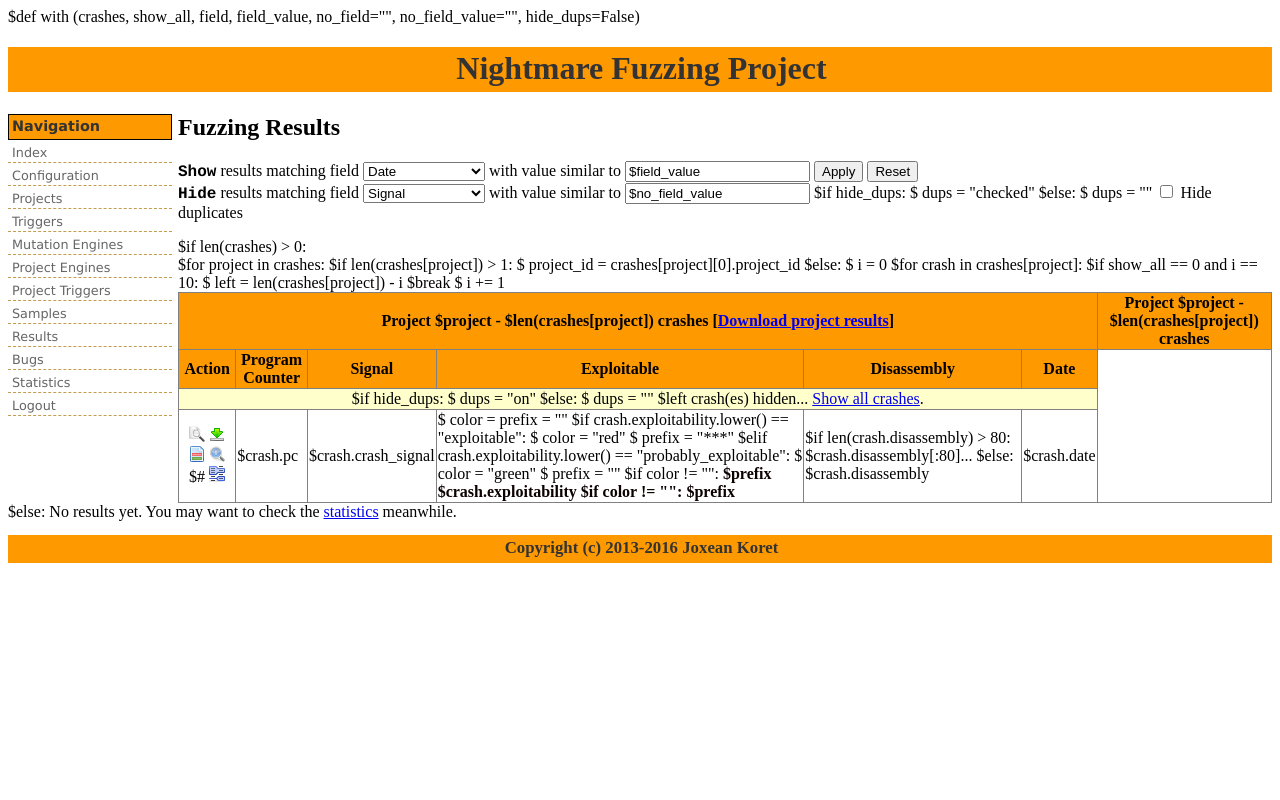
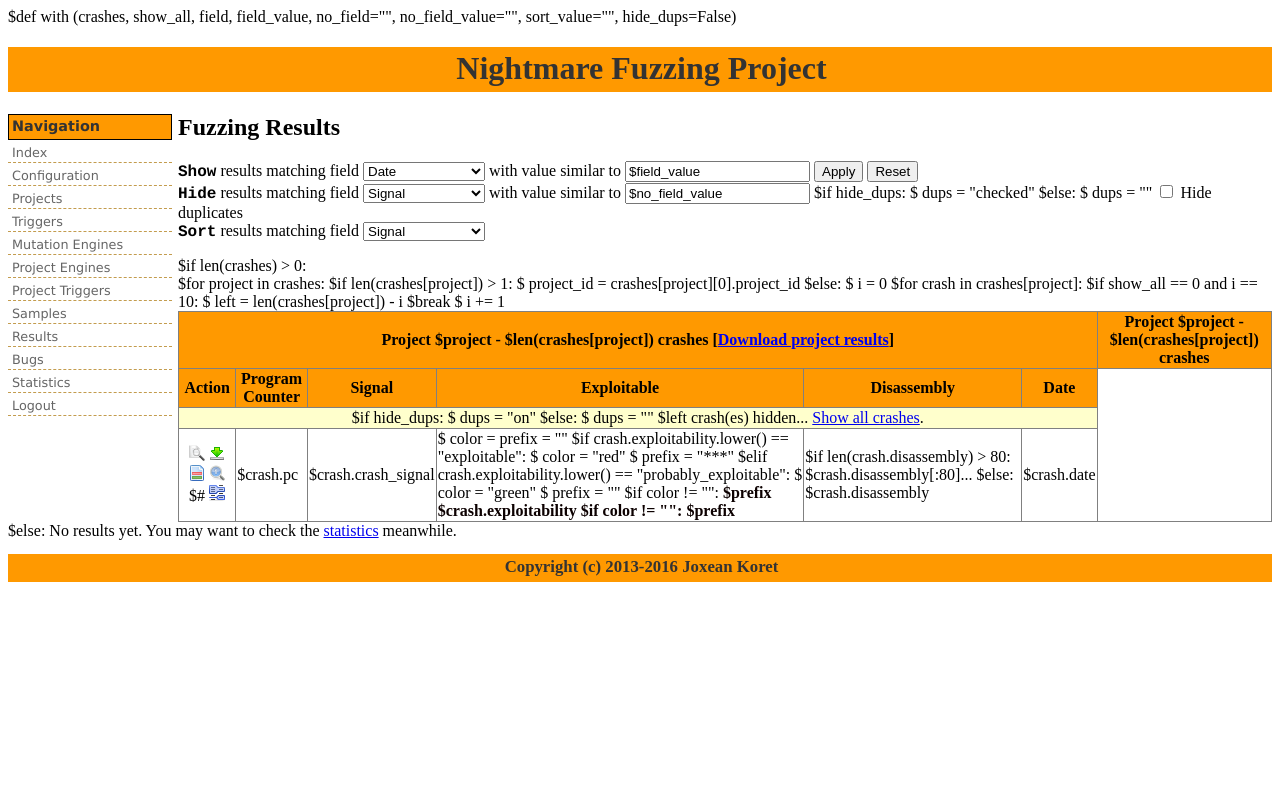
Before and after one commit to joxeankoret/nightmare, a Python web app: template runtime/templates/results.html in a window 1280 px wide. Run offline with Jinja, Linux system fonts and the light colour scheme; the template is opened without the code that fills it, so the values that code supplies are empty; some libraries are stand-ins or nearby versions.

Commit message:
Bug fixes in hide duplicates. Added sort function.

```diff
--- a/runtime/templates/results.html
+++ b/runtime/templates/results.html
@@ -1,4 +1,4 @@
-$def with (crashes, show_all, field, field_value, no_field="", no_field_value="", hide_dups=False)
+$def with (crashes, show_all, field, field_value, no_field="", no_field_value="", sort_value="", hide_dups=False)
 <html>
 <head>
 <link href="/static/nightmare.css" rel="stylesheet" type="text/css">
@@ -22,6 +22,16 @@ function filters() {
     var options = idSelect.options;
     for ( i = 0; i < options.length; i++ ) {
       if ( options[i].value == selected )
+        options[i].selected = "true";
+    }
+  }
+
+  var sortValue = document.getElementById("idSavedSort").value;
+  if ( sortValue != "" ) {
+    var sortSelect = document.getElementById("idSortSelect");
+    var options = sortSelect.options;
+    for ( i = 0; i < options.length; i++ ) {
+      if ( options[i].value == sortValue )
         options[i].selected = "true";
     }
   }
@@ -89,6 +99,20 @@ function filters() {
     $ dups = ""
   <input type="checkbox" name="hideDup" id="hideDup" $dups/>
   <label for"hideDup">Hide duplicates</label>
+
+  <br/>
+
+  <label><b class="label">Sort</b> results matching field</label>
+  <input type="hidden" id="idSavedSort" value="$sort_value">
+  <select name="sortValue" id="idSortSelect">
+    <option value="crash_signal">Signal</option>
+    <option value="exploitability">Exploitable</option>
+    <option value="date">Date</option>
+    <option value="disassembly">Disassembly</option>
+    <option value="program_counter">Program counter</option>
+  </select>
+
+
 </form>
 <table border="0">
   $if len(crashes) > 0:
@@ -119,7 +143,7 @@ function filters() {
                 $ dups = "on"
               $else:
                 $ dups = ""
-              $left crash(es) hidden... <a href="?show_all=1&field=$field&fieldValue=$field_value&no_field=$no_field&no_fieldValue=$no_field_value&hideDup=$dups">Show all crashes</a>.
+              $left crash(es) hidden... <a href="?show_all=1&field=$field&fieldValue=$field_value&no_field=$no_field&no_fieldValue=$no_field_value&sortValue=$sort_value&hideDup=$dups">Show all crashes</a>.
             </td>
           </tr>
           $break
```
Also changed, not shown: runtime/nightmare_frontend.py (+14 -6 lines).
